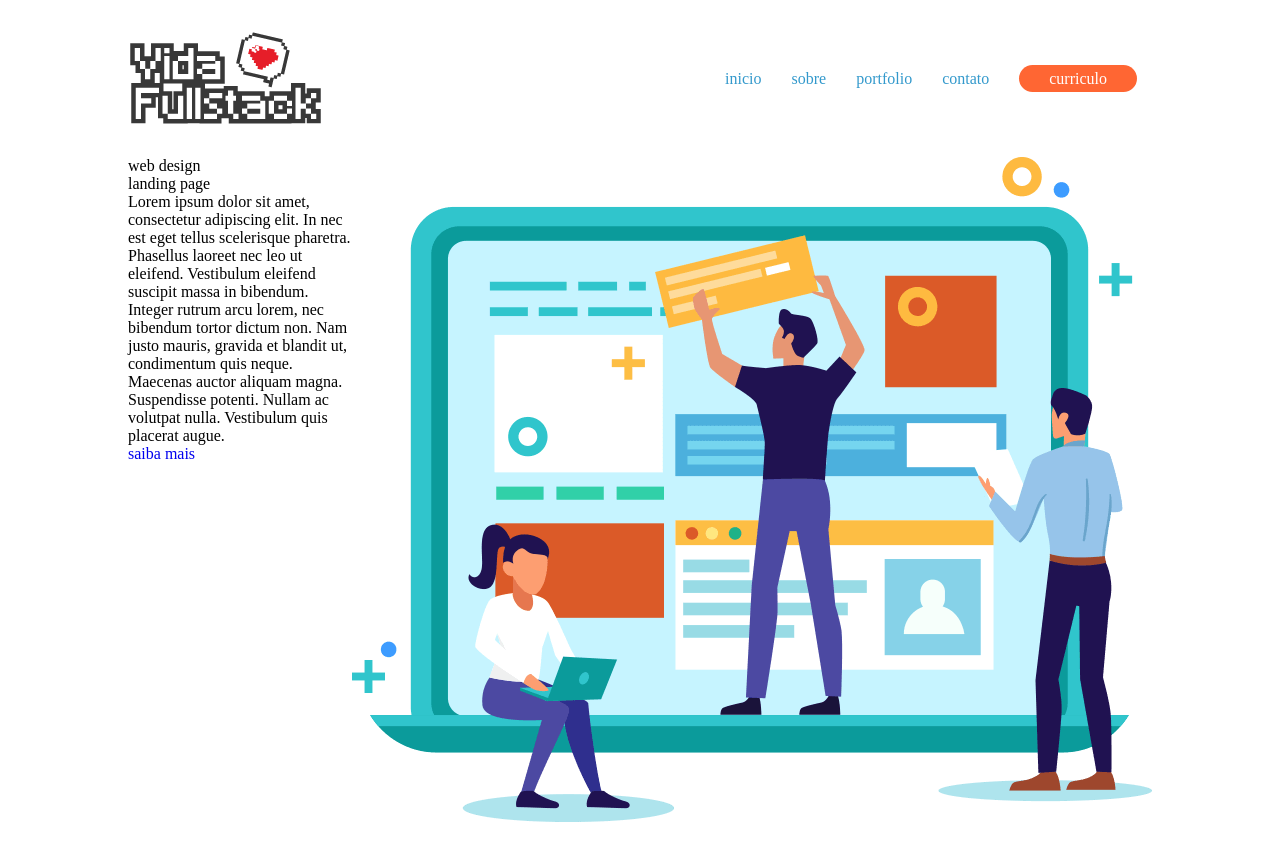
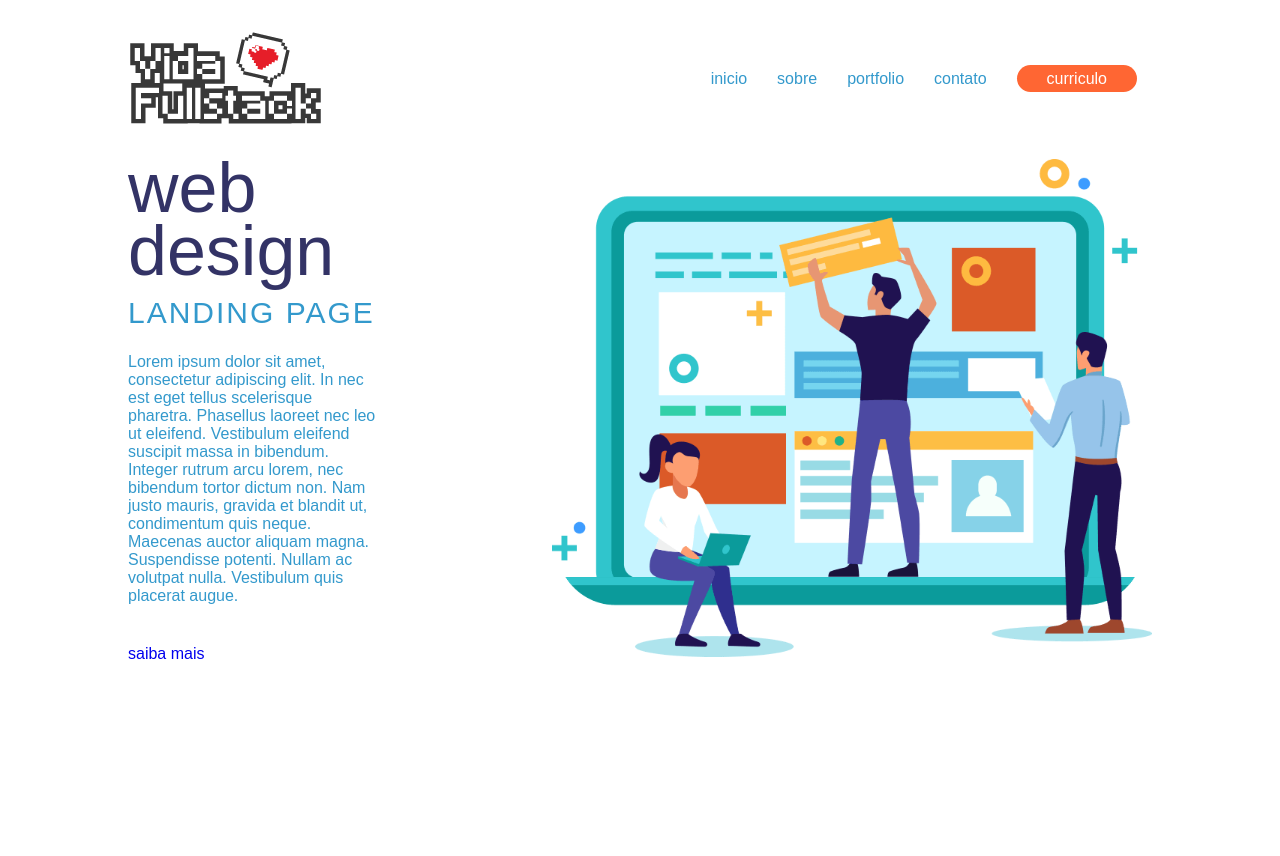
Before and after one commit to Tavares1122/jornada-front-end, a plain HTML site: page index.html in a window 1280 px wide. After the commit the page ends 800 px from the top, so only its background shows below. Drawn offline with Linux system fonts and the light colour scheme.

Commit message:
main com o css

```diff
--- /dev/null
+++ b/assets/css/main.css
@@ -0,0 +1,30 @@
+.sobre-web-design{
+    justify-content: space-between;
+    align-items: center;
+}
+.sobre-web-design article{
+    width: 250px;
+}
+
+.sobre-web-design article h1{
+    font-size: 70px;
+    line-height: 90% ;
+    font-weight: 400;
+    color: #333366;
+}
+.sobre-web-design article h2,.sobre-web-design article p{
+    color: #3399cc;
+}
+
+.sobre-web-design article h2{
+    font-size: 30px;
+    text-transform: uppercase;
+    letter-spacing: 2px;
+    line-height: 200%;
+}
+.sobre-web-design article p{
+    margin: 10px 0 40px;
+}
+.sobre-web-design figcaption img{
+    width: 600px;
+}
--- a/assets/css/style.css
+++ b/assets/css/style.css
@@ -1,11 +1,16 @@
+
+
 @import './header.css';
 @import './buttons.css';
+@import './main.css';
 
 *{
     margin: 0;
     padding: 0;
+    border: 0;
     font-size: 100%;
-    font: inherit;
+    font-family: "Source Sans Pro", sans-serif;
+    font-weight: 300;
     vertical-align: baseline;
     text-decoration: none;
 }
--- a/index.html
+++ b/index.html
@@ -26,7 +26,7 @@
     </header>
     <!--fim do header-->
     <main class="container">
-        <section class="row">
+        <section class="row sobre-web-design">
             <article>
                 <h1>web design</h1>
                 <h2>landing page</h2>
```
